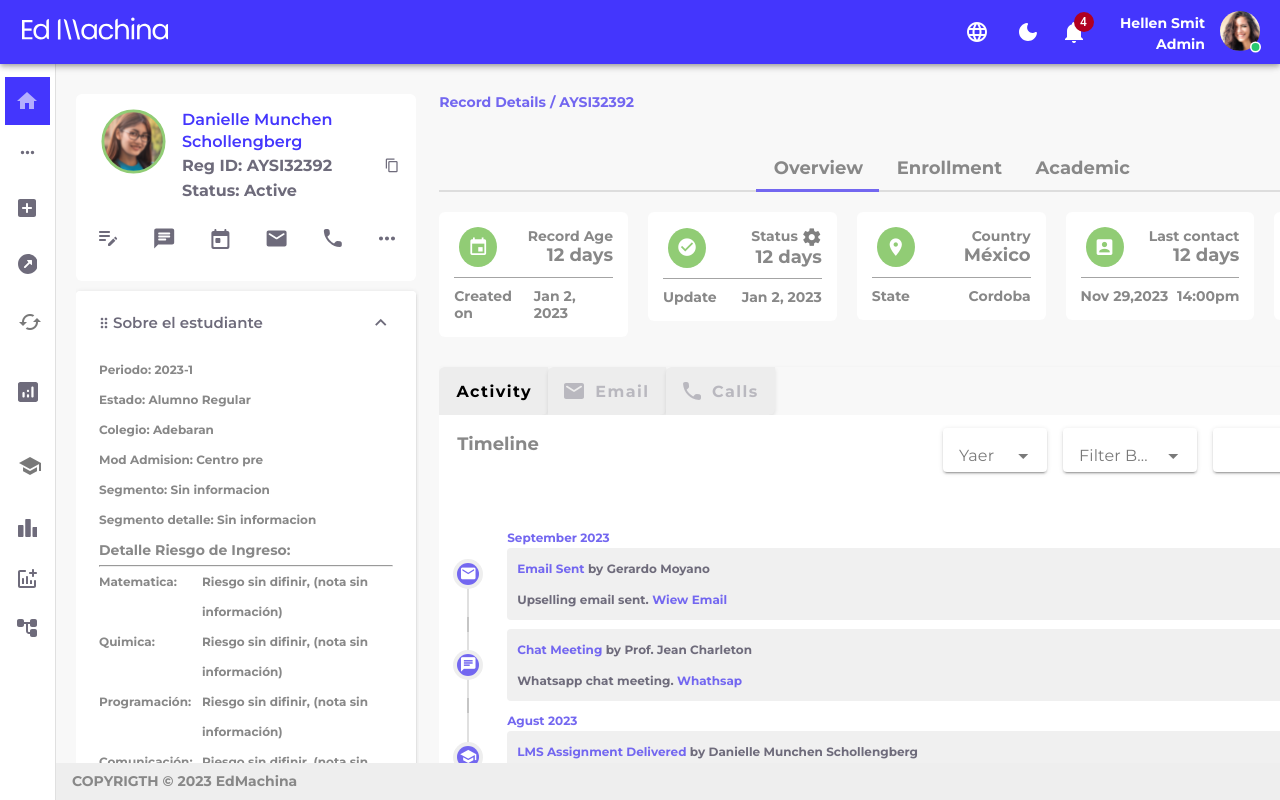
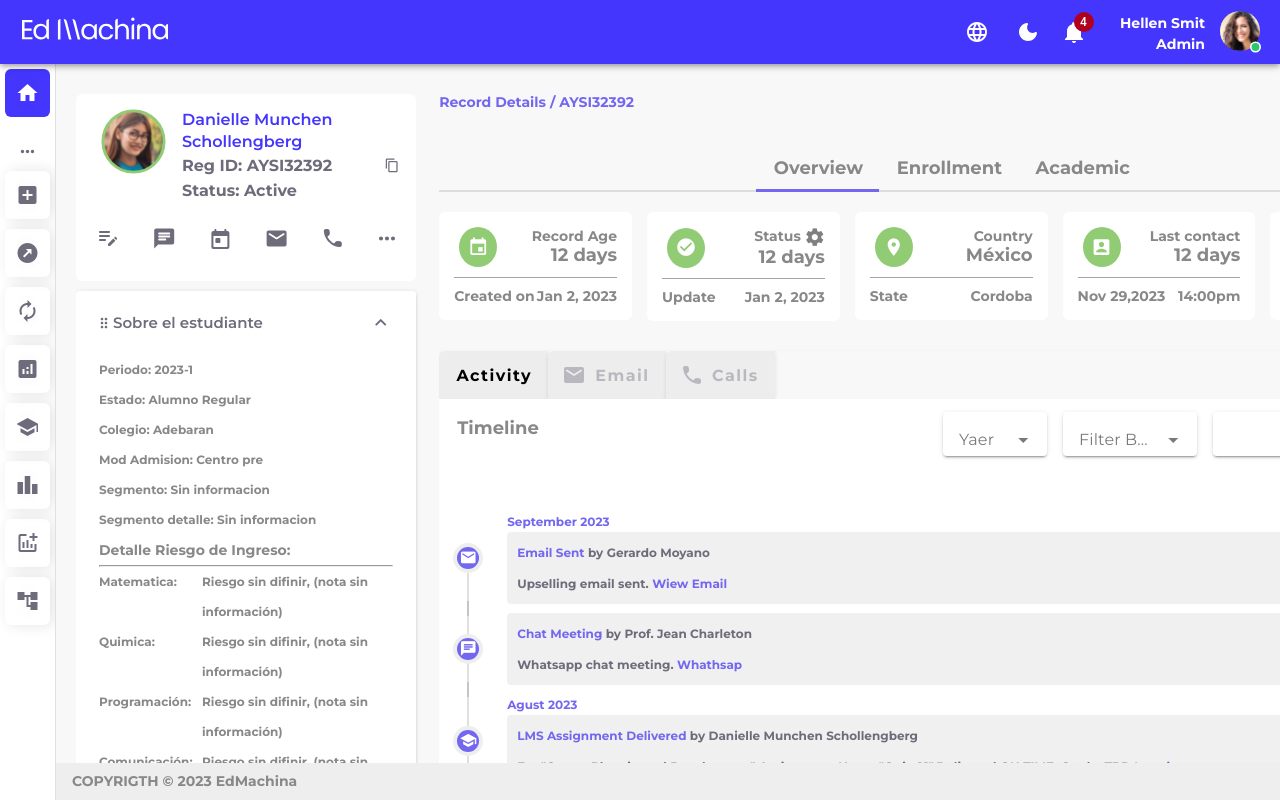
Before and after one commit to matiyosia/newChallenge, a Vue app: page / in a window 1280 px wide. Shown: the top 800 px of the page. Built offline with nearby package versions, Linux system fonts and the light colour scheme.

Commit message:
update sider

```diff
--- a/index.html
+++ b/index.html
@@ -10,6 +10,8 @@
 
 <body>
   <div id="app"></div>
+  <link href="https://fonts.googleapis.com/icon?family=Material+Icons"
+      rel="stylesheet">
   <script type="module" src="/src/main.js"></script>
 </body>
 
--- a/src/assets/sass/pages/_content.scss
+++ b/src/assets/sass/pages/_content.scss
@@ -43,7 +43,7 @@
 
 .content-card{
     display: flex;
-    gap: 20px;
+    gap: 15px;
     margin-bottom: 30px;
 }
 
--- a/src/assets/sass/pages/_layout.scss
+++ b/src/assets/sass/pages/_layout.scss
@@ -13,13 +13,36 @@
 }
 
 #siderLayaput{
+  .v-navigation-drawer__content{
+
+    background-color: #FFFFFF;
+  }
     .v-list-item--active{
         background-color: $primary !important;
         color: $white !important;
     }
+
     .v-list{
-      box-shadow: none !important;
+
+
+
     }
+    .v-list-item--density-default:not(.v-list-item--nav).v-list-item--one-line{
+      padding-inline: 12px !important;
+
+    }
+}
+
+.navIconHome{
+	display: flex;
+	gap: 2rem;
+	background-color: rgb(68, 54, 253);
+	border-radius: 6px;
+	color: white !important;
+	padding: 10px 7px 7px;
+	cursor: pointer;
+
+
 }
 
 .active {
--- /dev/null
+++ b/src/layout/sidebar/DrawerMenu.vue
@@ -0,0 +1,291 @@
+<template>
+
+<v-navigation-drawer
+id="siderLayaput"
+expand-on-hover
+rail
+:v-model="drawerOpen"
+>
+
+	<div>
+		<v-list class="navIconHome">
+			<v-list-item>
+				<v-list-item-title class="flexbox-nav">
+					<span class="material-icons white">
+						home
+					</span>
+					<p class="paragrhp-nav dash">Dashboard</p>
+				</v-list-item-title>
+			</v-list-item>
+		</v-list>
+
+		<img
+		style="margin-left: 20px;padding-top: 0px;padding-bottom: 0px; width: 15px;"
+		src="@/assets/image/carduser/more.svg"
+		alt="more"
+		/>
+
+		<v-list class="focused">
+			<v-list-item>
+				<v-list-item-title class="flexbox-nav">
+					<span class="material-icons">
+					add_box
+					</span>
+					<p class="paragrhp-nav">Smart Enroller</p>
+				</v-list-item-title>
+			</v-list-item>
+		</v-list>
+
+		<v-list class="focused">
+			<v-list-item >
+					<v-list-item-title class="flexbox-nav">
+					<span class="material-icons">
+					outbound
+					</span>
+					<p class="paragrhp-nav">Dropout Shield</p>
+				</v-list-item-title>
+			</v-list-item>
+		</v-list>
+
+		<v-list class="focused">
+			<v-list-item >
+					<v-list-item-title class="flexbox-nav">
+					<span class="material-icons">
+					autorenew
+					</span>
+					<p class="textDrawerFine">Retention Partner</p>
+				</v-list-item-title>
+			</v-list-item>
+		</v-list>
+
+		<v-list class="focused" @click="handleExpanded">
+			<v-list-item >
+					<v-list-item-title class="flexbox-nav">
+					<span class="material-icons">
+					analytics
+					</span>
+					<p class="paragrhp-nav flexNav">Risk Detector <span class="material-icons">expand_more</span></p>
+
+				</v-list-item-title>
+				<div v-if="isExpanded">
+				<ul class="ulNav">
+					<li class="list-nav"> <span class="material-icons circle">
+					circle
+					</span> My Reports
+					</li>
+					<li class="list-nav"> <span class="material-icons circle">
+					circle
+					</span> My Reports
+					</li>
+					<li class="list-nav"> <span class="material-icons circle">
+					circle
+					</span> My Reports
+					</li>
+				</ul>
+			</div>
+			</v-list-item>
+		</v-list>
+
+		<v-list class="focused" @click="handleExpandedSchool">
+			<v-list-item >
+					<v-list-item-title class="flexbox-nav">
+					<span class="material-icons">
+						school
+					</span>
+					<p class="paragrhp-nav flexNavs">Academic Offer <span class="material-icons">expand_more</span></p>
+
+				</v-list-item-title>
+				<div v-if="isExpandedSchool">
+				<ul class="ulNav">
+					<li class="list-nav"> <span class="material-icons circle">
+					circle
+					</span> My Reports
+					</li>
+					<li class="list-nav"> <span class="material-icons circle">
+					circle
+					</span> My Reports
+					</li>
+					<li class="list-nav"> <span class="material-icons circle">
+					circle
+					</span> My Reports
+					</li>
+				</ul>
+			</div>
+			</v-list-item>
+		</v-list>
+
+		<v-list class="focused">
+			<v-list-item >
+					<v-list-item-title class="flexbox-nav">
+					<span class="material-icons">
+					leaderboard
+					</span>
+					<p class="paragrhp-nav">My Reports</p>
+				</v-list-item-title>
+			</v-list-item>
+		</v-list>
+
+		<v-list class="focused">
+			<v-list-item >
+					<v-list-item-title class="flexbox-nav">
+					<span class="material-icons">
+					addchart
+					</span>
+					<p class="textDrawerFine">Custom Reports</p>
+				</v-list-item-title>
+			</v-list-item>
+		</v-list>
+
+		<v-list class="focused">
+			<v-list-item >
+					<v-list-item-title class="flexbox-nav">
+					<span class="material-icons">
+					account_tree
+					</span>
+					<p class="textDrawerFine">Workflows</p>
+				</v-list-item-title>
+			</v-list-item>
+		</v-list>
+
+	</div>
+
+</v-navigation-drawer>
+
+
+  </template>
+
+<script>
+export default {
+	data() {
+    return {
+      isExpanded: false,
+      isExpandedSchool: false,
+	  drawerOpen: false
+    };
+  },
+  methods:{
+	handleExpanded(){
+		this.isExpanded = !this.isExpanded;
+	},
+	handleExpandedSchool(){
+		this.isExpandedSchool = !this.isExpandedSchool;
+	},
+	toggleDrawer() {
+      this.drawerOpen = !this.drawerOpen;
+    },
+}, watch: {
+    drawerState(newValue) {
+      console.log(newValue)
+    },
+  },
+}
+</script>
+
+<style lang="scss" scoped>
+
+.textDrawerFine{
+	font-size: 15px;
+	font-weight: 500;
+	color: #6E6B7B;
+	font-style: normal;
+	&:focus{
+		color: #FFF ;
+	}
+}
+
+.flexNav{
+	display: flex;
+	align-items: center;
+	gap: 3.5rem;
+}
+.flexNavs{
+	display: flex;
+	align-items: center;
+	gap: 2.5rem;
+}
+
+.ulNav{
+	display: flex;
+	flex-direction: column;
+	margin-left: 1rem;
+	gap: 15px;
+	margin-top: 20px;
+	.circle{
+		font-size: 14px;
+	}
+	.list-nav{
+		color:#6E6B7B ;
+	}
+}
+.material-icons{
+	fill: var(--menu-menu-button-bg-default, #FFF);
+	filter: drop-shadow(0px 0px 15px rgba(0, 0, 0, 0.05));
+	color: #6E6B7B;
+	margin-left: -0.4rem;
+	z-index: 99999;
+	position: relative;
+	&:focus{
+		color: #FFF !important;
+	}
+}
+.flexbox-nav{
+	display: flex;
+	align-items: center;
+	gap: 9px;
+	cursor: pointer;
+	padding: 0.3rem;
+	border-radius: 6px 5px 5px;
+}
+
+.paragrhp-nav{
+	font-size: 15px;
+	font-weight: 700;
+	color: #6E6B7B;
+	&:focus{
+		color: #FFF ;
+	}
+}
+
+.navIconHome{
+	padding: 0px;
+	border-radius: 6px;
+	margin: 5px;
+	background: #4436FD !important;
+	margin-bottom: 20px !important;
+}
+
+.white, .dash{
+	color: #FFF !important;
+}
+.focused{
+	box-shadow: 4px 0px 15px 0px rgba(0, 0, 0, 0.11);
+	padding: 0px;
+	border-radius: 6px;
+	margin-top: 10px !important;
+	margin: 5px;
+	&:focus{
+		background-color: #4436FD !important;
+		color: white !important;
+		border-radius: 6px;
+		margin: 5px;
+		p{
+			color: white !important;
+		}
+		.material-icons{
+			color: white !important;
+		}
+	}
+	&:hover{
+        background: #F8F8F8 !important;
+        border-radius: 6px !important;
+        cursor:  pointer !important;
+		color: #6E6B7B;
+		p{
+			color: #6E6B7B !important;
+		}
+		.material-icons{
+			color: #6E6B7B !important;
+		}
+      }
+}
+</style>
--- a/src/layout/sidebar/Sidebar.vue
+++ b/src/layout/sidebar/Sidebar.vue
@@ -5,15 +5,14 @@
     rail
     :value="isExpanded"
     @input="handleDrawer"
+
   >
-    <v-list>
-      <v-list-item
-      style="background: rgb(68, 54, 253); border-radius: 10px; margin:5px;padding: 10px; color: white;"
-        prepend-icon="mdi-home"
-        title="Dashboard"
-        @click="goDirect('/')"
-      ></v-list-item>
-    </v-list>
+    <div class="navIconHome" >
+			<span class="material-icons">
+			home
+		</span>
+		<p>Dashboard</p>
+		</div>
     <img
       v-if="!isExpanded"
       style="margin-left: 20px;padding-top: 0px;padding-bottom: 0px; width: 15px;"
--- a/src/views/masterPage.vue
+++ b/src/views/masterPage.vue
@@ -1,7 +1,7 @@
 <template>
     <v-layout ref="app" class="rounded rounded-md">
       <NavBar/>
-    <Sidebar/>
+    <DrawerMenu/>
     <v-main >
         <div class="masterPage">
             <router-view />
@@ -25,5 +25,6 @@
 <script setup>
 import Sidebar from '../layout/sidebar/Sidebar.vue'
 import NavBar from '../layout/navbar/NavBar.vue'
+import DrawerMenu from '@/layout/sidebar/DrawerMenu.vue';
 
   </script>
```
Also changed, not shown: src/assets/image/sidebar/doble.svg (added), src/assets/image/sidebar/home.svg (added).
